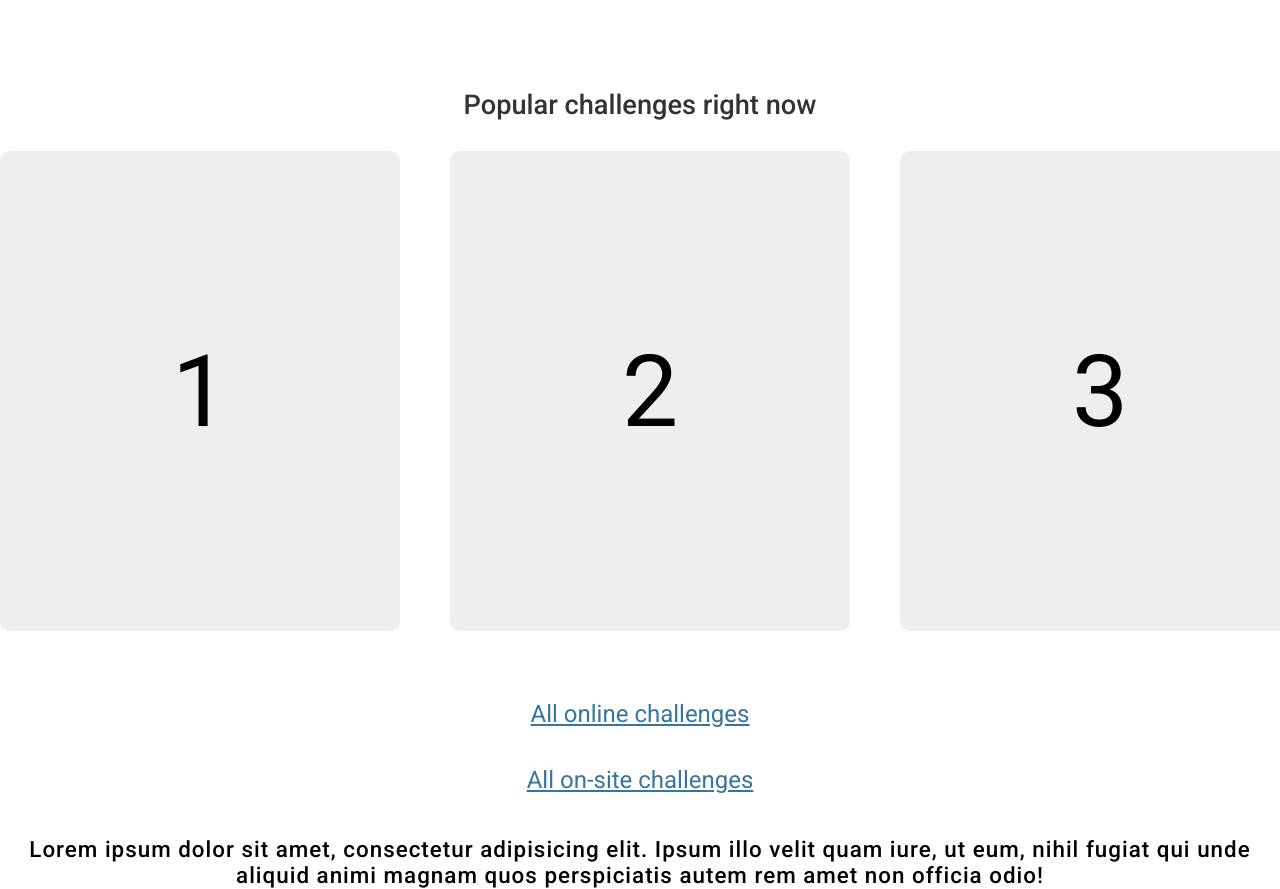
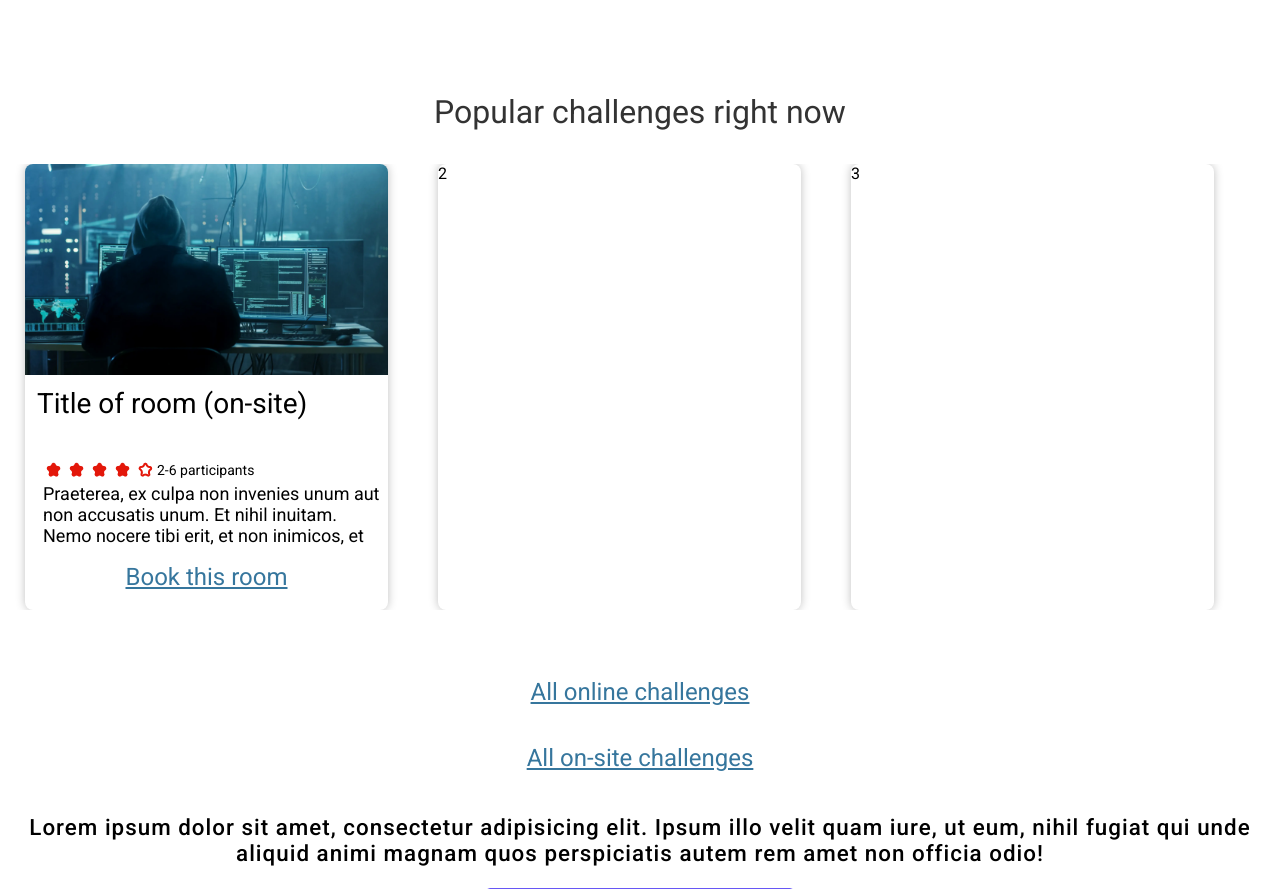
Before and after one commit to christerresin/esc, a website: page index.html in a window 1280 px wide. Shown: the part 835-1724 px from the top of the page. Drawn offline with Linux system fonts and the light colour scheme.

Commit message:
start on card designs

```diff
--- a/index.html
+++ b/index.html
@@ -43,13 +43,25 @@
         <h3 class="challenges-header">Popular challenges right now</h3>
         <div class="slider">
             <div class="slides">
-                <div id="slide-1">
-                    1
+                <div class="card">
+                    <img src="/img/image_2.png" alt="">
+                    <h4 class="card-header">Title of room (on-site)</h4>
+                    <div class="rating">
+                        <div class="card-rating-star"></div>
+                        <div class="card-rating-star"></div>
+                        <div class="card-rating-star"></div>
+                        <div class="card-rating-star"></div>
+                        <div class="card-rating-star-unfilled"></div>
+                        <span>2-6 participants</span>
+                    </div>
+
+                    <div class="card-content">Praeterea, ex culpa non invenies unum aut non accusatis unum. Et nihil inuitam. Nemo nocere tibi erit, et non inimicos, et</div>
+                    <a href="" role="button">Book this room</a>
                 </div>
-                <div id="slide-2">
+                <div class="card">
                     2
                 </div>
-                <div id="slide-3">
+                <div class="card">
                     3
                 </div>
             </div>
--- a/src/styles.scss
+++ b/src/styles.scss
@@ -281,8 +281,10 @@ body {
   margin-top: 65px;
 
   .challenges-header {
-    font-size: 1.7rem;
-    font-weight: 500;
+    font-size: 32px;
+    font-weight: 400;
+    font-style: normal;
+    line-height: 37.5px;
     color: $primaryFontColor;
   }
 
@@ -321,24 +323,77 @@ body {
       background: transparent;
     }
 
-    .slides > div {
+    .slides > .card {
       scroll-snap-align: start;
       flex-shrink: 0;
-      width: 400px;
-      height: 480px;
+      height: 446px;
+      width: 363px;
       margin-right: 25px;
       margin-left: 25px;
-      border-radius: 10px;
-      background: #eee;
+      border-radius: 8px;
+      box-shadow: 0px 0px 10px rgba(0, 0, 0, 0.25);
+      background: #fff;
       transform-origin: center center;
       transform: scale(1);
       transition: transform 0.5s;
       position: relative;
 
       display: flex;
-      justify-content: center;
-      align-items: center;
-      font-size: 100px;
+      flex-direction: column;
+      align-items: flex-start;
+
+      img {
+        height: 219px;
+        width: 363px;
+        border-radius: 8px 8px 0 0;
+      }
+
+      .card-header {
+        margin-left: 12px;
+        margin-top: 12px;
+        font-weight: 400;
+        font-style: normal;
+        font-size: 28px;
+        line-height: 33px;
+      }
+
+      .rating {
+        display: flex;
+        flex-direction: row;
+        align-items: center;
+        margin-left: 17px;
+      }
+
+      .card-rating-star {
+        background-image: url(/img/star_1.png);
+        background-repeat: no-repeat;
+        background-position: center;
+        width: 23px;
+        height: 26px;
+      }
+
+      .card-rating-star-unfilled {
+        background-image: url(/img/star_2.png);
+        background-repeat: no-repeat;
+        background-position: center;
+        width: 23px;
+        height: 26px;
+      }
+
+      span {
+        font-size: 14px;
+        line-height: 16px;
+      }
+
+      .card-content {
+        margin-left: 18px;
+        text-align: left;
+
+        font-size: 18px;
+        font-weight: 400;
+        font-style: normal;
+        line-height: 21px;
+      }
     }
   }
 
```
Also changed, not shown: img/star_1.png (added), img/star_2.png (added), styles.css, 1 other file.
